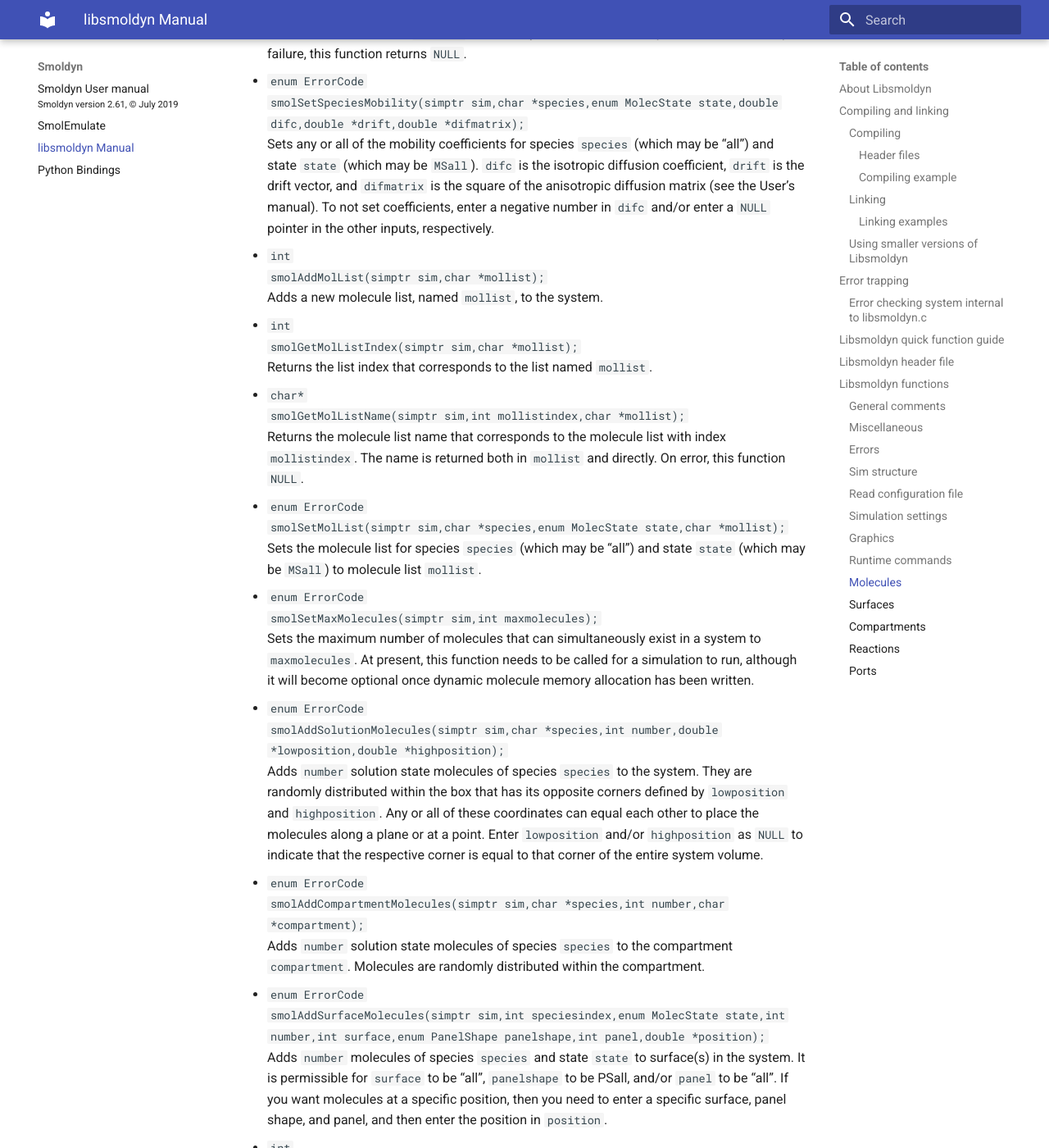
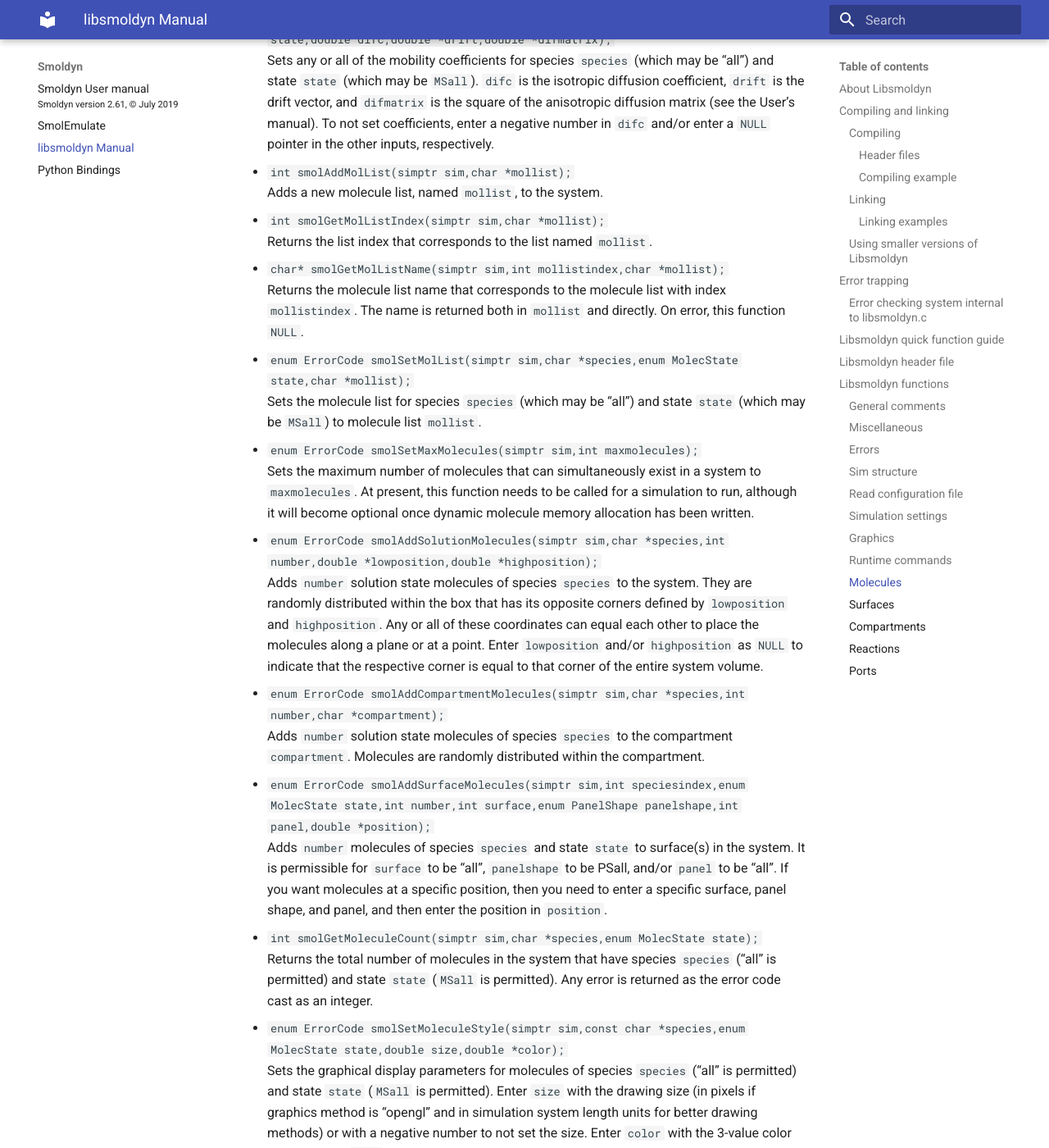
Before and after one commit to ssandrews/Smoldyn, an MkDocs documentation site: the page built from docs/LibsmoldynManual.md, in a window 1280 px wide and 1400 px high, scrolled down 20700 px. Shown: the whole window at 82% size. Built offline with MkDocs 1.6.1 and Material for MkDocs 9.7.7, drawn with Linux system fonts in a browser that asks for light colours; some of the changed text lies outside the part shown.

Commit message:
Added missing index.md file.

```diff
--- a/docs/LibsmoldynManual.md
+++ b/docs/LibsmoldynManual.md
@@ -788,29 +788,25 @@ constant is defined in `string2.h` to 256 characters.
 
 ## Molecules
 
-  - `enum ErrorCode`
-    `smolAddSpecies(simptr sim,char *species,char *mollist);`
+  - `enum ErrorCode smolAddSpecies(simptr sim,char *species,char *mollist);`
     Adds a molecular species named `species` to the system. If you have
     already created species lists and want all states of this species to
     live in a specific list, then enter it in `mollist`; otherwise,
     enter `mollist` as `NULL` or an empty string to request default
     behavior.
 
-  - `int`
-    `smolGetSpeciesIndex(simptr sim,char *species);`
+  - `int smolGetSpeciesIndex(simptr sim,char *species);`
     Returns the species index that corresponds to the species named
     `species`. Upon failure, this function returns an error code cast as
     an integer.
 
-  - `char*`
-    `smolGetSpeciesName(simptr sim,int speciesindex,char *species);`
+  - `char* smolGetSpeciesName(simptr sim,int speciesindex,char *species);`
     Returns the species name that corresponds to the species index in
     `speciesindex`. The name is returned both in `species` and directly,
     where the latter simplifies function use. Upon failure, this
     function returns `NULL`.
 
-  - `enum ErrorCode`
-    `smolSetSpeciesMobility(simptr sim,char *species,enum MolecState
+  - `enum ErrorCode smolSetSpeciesMobility(simptr sim,char *species,enum MolecState
     state,double difc,double *drift,double *difmatrix);`
     Sets any or all of the mobility coefficients for species `species`
     (which may be “all") and state `state` (which may be `MSall`).
@@ -820,36 +816,29 @@ constant is defined in `string2.h` to 256 characters.
     negative number in `difc` and/or enter a `NULL` pointer in the other
     inputs, respectively.
 
-  - `int`
-    `smolAddMolList(simptr sim,char *mollist);`
+  - `int smolAddMolList(simptr sim,char *mollist);`
     Adds a new molecule list, named `mollist`, to the system.
 
-  - `int`
-    `smolGetMolListIndex(simptr sim,char *mollist);`
+  - `int smolGetMolListIndex(simptr sim,char *mollist);`
     Returns the list index that corresponds to the list named `mollist`.
 
-  - `char*`
-    `smolGetMolListName(simptr sim,int mollistindex,char *mollist);`
+  - `char* smolGetMolListName(simptr sim,int mollistindex,char *mollist);`
     Returns the molecule list name that corresponds to the molecule list
     with index `mollistindex`. The name is returned both in `mollist`
     and directly. On error, this function `NULL`.
 
-  - `enum ErrorCode`
-    `smolSetMolList(simptr sim,char *species,enum MolecState state,char
+  - `enum ErrorCode smolSetMolList(simptr sim,char *species,enum MolecState state,char
     *mollist);`
     Sets the molecule list for species `species` (which may be “all")
     and state `state` (which may be `MSall`) to molecule list `mollist`.
 
-  - `enum ErrorCode`
-    `  smolSetMaxMolecules(simptr sim,int maxmolecules); `
+  - `enum ErrorCode smolSetMaxMolecules(simptr sim,int maxmolecules); `
     Sets the maximum number of molecules that can simultaneously exist
     in a system to `maxmolecules`. At present, this function needs to be
     called for a simulation to run, although it will become optional
     once dynamic molecule memory allocation has been written.
 
-  - `enum ErrorCode`
-    `smolAddSolutionMolecules(simptr sim,char *species,int number,double
-    *lowposition,double *highposition);`
+  - `enum ErrorCode  smolAddSolutionMolecules(simptr sim,char *species,int number,double *lowposition,double *highposition);`
     Adds `number` solution state molecules of species `species` to the
     system. They are randomly distributed within the box that has its
     opposite corners defined by `lowposition` and `highposition`. Any or
@@ -858,17 +847,12 @@ constant is defined in `string2.h` to 256 characters.
     `highposition` as `NULL` to indicate that the respective corner is
     equal to that corner of the entire system volume.
 
-  - `enum ErrorCode`
-    `smolAddCompartmentMolecules(simptr sim,char *species,int
-    number,char *compartment);`
+  - `enum ErrorCode smolAddCompartmentMolecules(simptr sim,char *species,int number,char *compartment);`
     Adds `number` solution state molecules of species `species` to the
     compartment `compartment`. Molecules are randomly distributed within
     the compartment.
 
-  - `enum ErrorCode`
-    `smolAddSurfaceMolecules(simptr sim,int speciesindex,enum MolecState
-    state,int number,int surface,enum PanelShape panelshape,int
-    panel,double *position);`
+  - `enum ErrorCode smolAddSurfaceMolecules(simptr sim,int speciesindex,enum MolecState state,int number,int surface,enum PanelShape panelshape,int panel,double *position);`
     Adds `number` molecules of species `species` and state `state` to
     surface(s) in the system. It is permissible for `surface` to be
     “all", `panelshape` to be PSall, and/or `panel` to be “all". If
@@ -876,17 +860,13 @@ constant is defined in `string2.h` to 256 characters.
     specific surface, panel shape, and panel, and then enter the
     position in `position`.
 
-  - `int`
-    `smolGetMoleculeCount(simptr sim,char *species,enum MolecState
-    state);`
+  - `int smolGetMoleculeCount(simptr sim,char *species,enum MolecState state);`
     Returns the total number of molecules in the system that have
     species `species` (“all" is permitted) and state `state` (`MSall` is
     permitted). Any error is returned as the error code cast as an
     integer.
 
-  - `enum ErrorCode`
-    `smolSetMoleculeStyle(simptr sim,const char *species,enum MolecState
-    state,double size,double *color);`
+  - `enum ErrorCode smolSetMoleculeStyle(simptr sim,const char *species,enum MolecState state,double size,double *color);`
     Sets the graphical display parameters for molecules of species
     `species` (“all" is permitted) and state `state` (`MSall` is
     permitted). Enter `size` with the drawing size (in pixels if
@@ -897,9 +877,7 @@ constant is defined in `string2.h` to 256 characters.
 
 ## Surfaces
 
-  - `enum ErrorCode`
-    `smolSetBoundaryType(simptr sim,int dimension,int highside,char
-    type);`
+  - `enum ErrorCode smolSetBoundaryType(simptr sim,int dimension,int highside,char type);`
     Sets the molecule interaction properties for a system boundary that
     bounds the `dimension` axis. Enter `dimension` as -1 to indicate all
     dimensions. Set `highside` to 0 for the lower boundary, to 1 for the
@@ -909,34 +887,26 @@ constant is defined in `string2.h` to 256 characters.
     these properties if no surfaces are declared; otherwise all
     boundaries are transmitting regardless of what’s entered here.
 
-  - `int`
-    `smolAddSurface(simptr sim,char *surface);`
+  - `int smolAddSurface(simptr sim,char *surface);`
     Adds a surface called `surface` to the system.
 
-  - `int`
-    `smolGetSurfaceIndex(simptr sim,char *surface);`
+  - `int smolGetSurfaceIndex(simptr sim,char *surface);`
     Returns the surface index that corresponds to the surface named
     `surface`. The index is non-negative. On failure, this returns an
     error code cast as an integer.
 
-  - `char*`
-    `smolGetSurfaceName(simptr sim,int surfaceindex,char *surface);`
+  - `char*  smolGetSurfaceName(simptr sim,int surfaceindex,char *surface);`
     Returns the surface name for surface number `surfaceindex` both
     directly and in the `surface` string. On failure, this returns
     `NULL`.
 
-  - `enum ErrorCode`
-    `smolSetSurfaceAction(simptr sim,char *surface,enum PanelFace
-    face,char *species,enum MolecState state,enum SrfAction action);`
+  - `enum ErrorCode smolSetSurfaceAction(simptr sim,char *surface,enum PanelFace face,char *species,enum MolecState state,enum SrfAction action);`
     Sets the action that should happen when a molecule of species
     `species` (may be “all") and state `state` (may be `MSall`) diffuses
     into face `face` (may be `PFboth`) of surface `surface`. The action
     is set to `action`.
 
-  - `enum ErrorCode`
-    `smolSetSurfaceRate(simptr sim,char *surface,char *species,enum
-    MolecState state,enum MolecState state1,enum MolecState
-    state2,double rate,char *newspecies,int isinternal);`
+  - `enum ErrorCode smolSetSurfaceRate(simptr sim,char *surface,char *species,enum MolecState state,enum MolecState state1,enum MolecState state2,double rate,char *newspecies,int isinternal);`
     Sets the surface interaction rate(s) for surface `surface` (may be
     “all") and species `species` (may be “all") and state `state`. The
     transition being considered is from `state1` to `state2` (this
```
Also changed, not shown: docs/index.md (added, +4 -0 lines).
